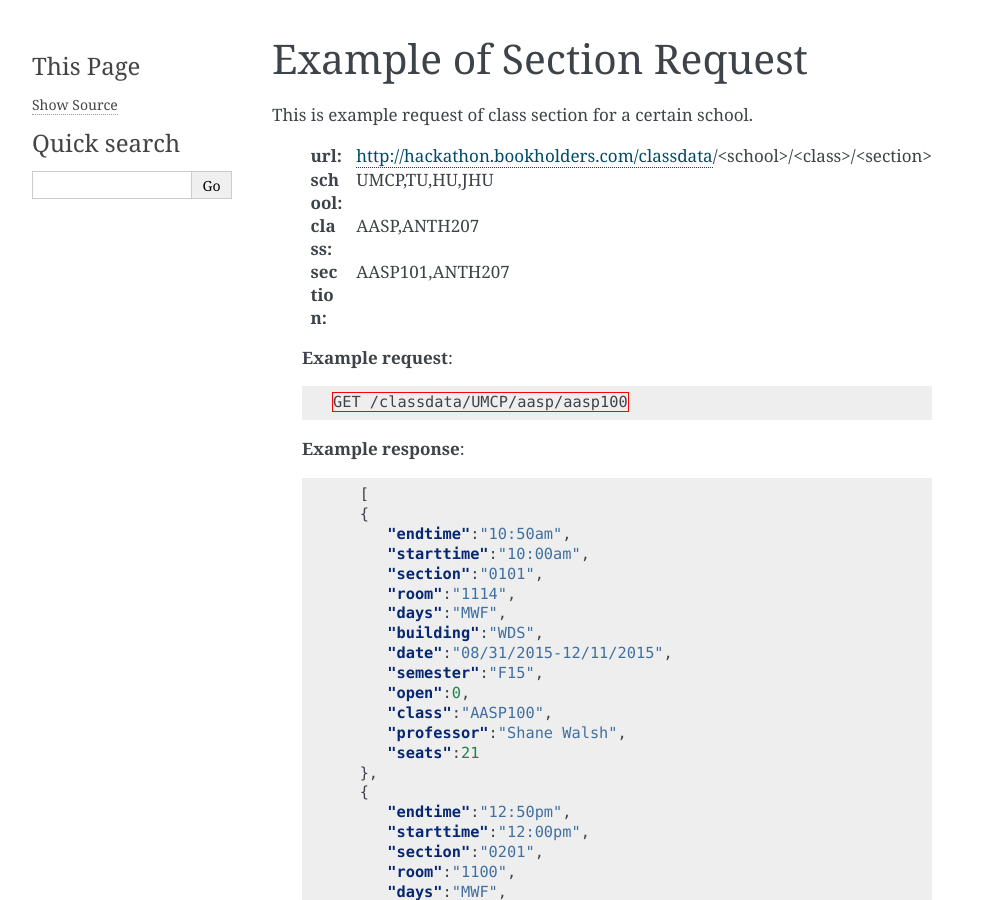
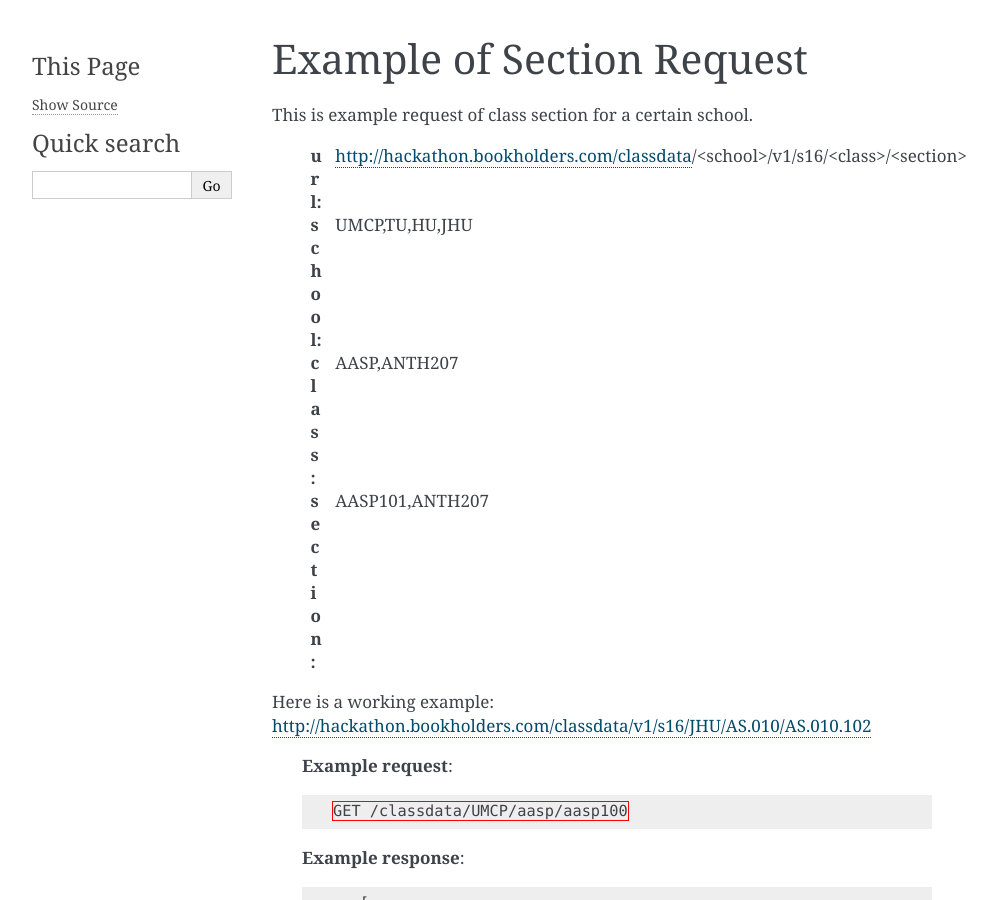
Before and after one commit to bookholders/classdataapi, a Sphinx documentation site: the page built from docs/section.rst, in a window 1280 px wide and 900 px high. Shown: the whole window, without its empty margins (148-1145 px from the left). Built offline with Sphinx 7.4.7, drawn with Linux system fonts in a browser that asks for light colours.

Commit message:
Update section.rst

```diff
--- a/docs/section.rst
+++ b/docs/section.rst
@@ -6,11 +6,13 @@
 
 This is example request of class section for a certain school.
 
-   :url: http://hackathon.bookholders.com/classdata/<school>/<class>/<section>
+   :url: http://hackathon.bookholders.com/classdata/<school>/v1/s16/<class>/<section>
    :school: UMCP,TU,HU,JHU
    :class: AASP,ANTH207
    :section: AASP101,ANTH207
 
+Here is a working example:
+http://hackathon.bookholders.com/classdata/v1/s16/JHU/AS.010/AS.010.102
 
    **Example request**:
 
```
